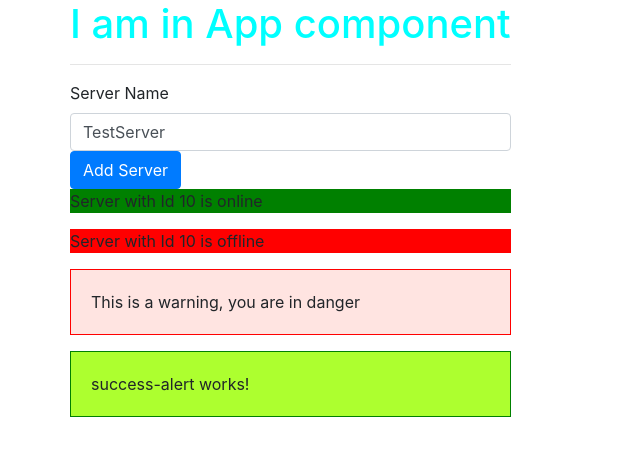
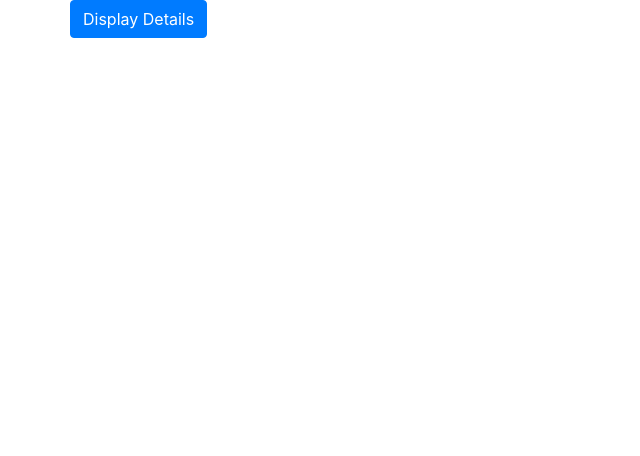
Before and after one commit to karimulla1696/Angular-8, an Angular app in the folder angular8/: page / in a window 1280 px wide. Shown: the top 456 px of the page, without its empty margins (0-640 px from the left). Built offline with nearby package versions, Linux system fonts and the light colour scheme.

Commit message:
#Angular App

```diff
--- a/angular8/src/app/app.component.css
+++ b/angular8/src/app/app.component.css
@@ -1,3 +1,6 @@
 h1{
   color: blue;
 }
+.white-text {
+  color: white;
+}
--- a/angular8/src/app/app.component.html
+++ b/angular8/src/app/app.component.html
@@ -537,22 +537,22 @@
 
 <!--<router-outlet></router-outlet>-->
 
-<div class="container">
-  <div class="row">
-    <div class="col-xs-12">
-      <h1>I am in App component</h1>
-      <hr>
-      <app-servers></app-servers>
+<!--<div class="container">-->
+<!--  <div class="row">-->
+<!--    <div class="col-xs-12">-->
+<!--      <h1>I am in App component</h1>-->
+<!--      <hr>-->
+<!--      <app-servers></app-servers>-->
 <!--       attribute selector  -->
 <!--      <div app-servers></div>-->
 <!--      class selector-->
-      <div class="app-servers"></div>
-      <app-warning-alert></app-warning-alert>
-      <app-success-alert></app-success-alert>
+<!--      <div class="app-servers"></div>-->
+<!--      <app-warning-alert></app-warning-alert>-->
+<!--      <app-success-alert></app-success-alert>-->
 
-    </div>
-  </div>
-</div>
+<!--    </div>-->
+<!--  </div>-->
+<!--</div>-->
 
 
 <!--<div class="container">-->
@@ -565,3 +565,16 @@
 <!--    </div>-->
 <!--  </div>-->
 <!--</div>-->
+
+<div class="container">
+  <div class="row">
+    <div class="col-xs-12">
+<!--      <button class="btn btn-primary" (click)="showSecret = !showSecret">Display Details</button>-->
+      <button class="btn btn-primary" (click)="onToggleDisplay()">Display Details</button>
+      <p *ngIf="showSecret">Secret Password = tuna</p>
+      <div *ngFor="let logItems of log"
+      [ngStyle]="{backgroundColor: logItems >= 5 ? 'blue' : 'transparent'}"
+      [ngClass]="{'white-text': logItems >= 5}">{{ logItems }}</div>
+    </div>
+  </div>
+</div>
--- a/angular8/src/app/app.component.ts
+++ b/angular8/src/app/app.component.ts
@@ -13,5 +13,11 @@ import { Component } from '@angular/core';
 export class AppComponent {
   title = 'new App Angular8';
   username = '';
+  showSecret = false;
+  log = [];
 
+  onToggleDisplay() {
+    this.showSecret = !this.showSecret;
+    this.log.push(this.log.length + 1);
+  }
 }
--- a/angular8/src/app/server/server.component.html
+++ b/angular8/src/app/server/server.component.html
@@ -5,6 +5,9 @@
     <title>Title</title>
 </head>
 <body>
-  <p [ngStyle]="{backgroundColor: getColor()}"> {{'Server'}} with Id {{ serverId }} is {{ getServerStatus() }}</p>
+  <p [ngStyle]="{backgroundColor: getColor()}"
+  [ngClass]="{online: serverStatus === 'online'}">
+    {{'Server'}} with Id {{ serverId }} is {{ getServerStatus() }}
+  </p>
 </body>
 </html>
--- a/angular8/src/app/server/server.component.ts
+++ b/angular8/src/app/server/server.component.ts
@@ -3,6 +3,11 @@ import { Component } from "@angular/core";
 @Component({
   selector: 'app-server',
   templateUrl: './server.component.html',
+  styles: [`
+    .online {
+        color: white;
+    }
+  `]
 })
 export class ServerComponent {
   serverId: number = 10;
--- a/angular8/src/app/servers/servers.component.html
+++ b/angular8/src/app/servers/servers.component.html
@@ -11,5 +11,4 @@
 <!--<ng-template>-->
 <!--  <p>No Server was Created!</p>-->
 <!--</ng-template>-->
-<app-server></app-server>
-<app-server></app-server>
+<app-server *ngFor="let server of servers"></app-server>
--- a/angular8/src/app/servers/servers.component.ts
+++ b/angular8/src/app/servers/servers.component.ts
@@ -15,6 +15,7 @@ export class ServersComponent implements OnInit {
   serverCreationStatus = 'No server was created';
   serverName = 'TestServer';
   serverCreated = false;
+  servers = ['Testserver', 'Testserver2'];
 
   constructor() {
     setTimeout(() => {
@@ -27,6 +28,7 @@ export class ServersComponent implements OnInit {
 
   onCreateServer() {
     this.serverCreated = true;
+    this.servers.push(this.serverName);
     this.serverCreationStatus = 'Server was created! Name is ' + this.serverName;
   }
 
```
